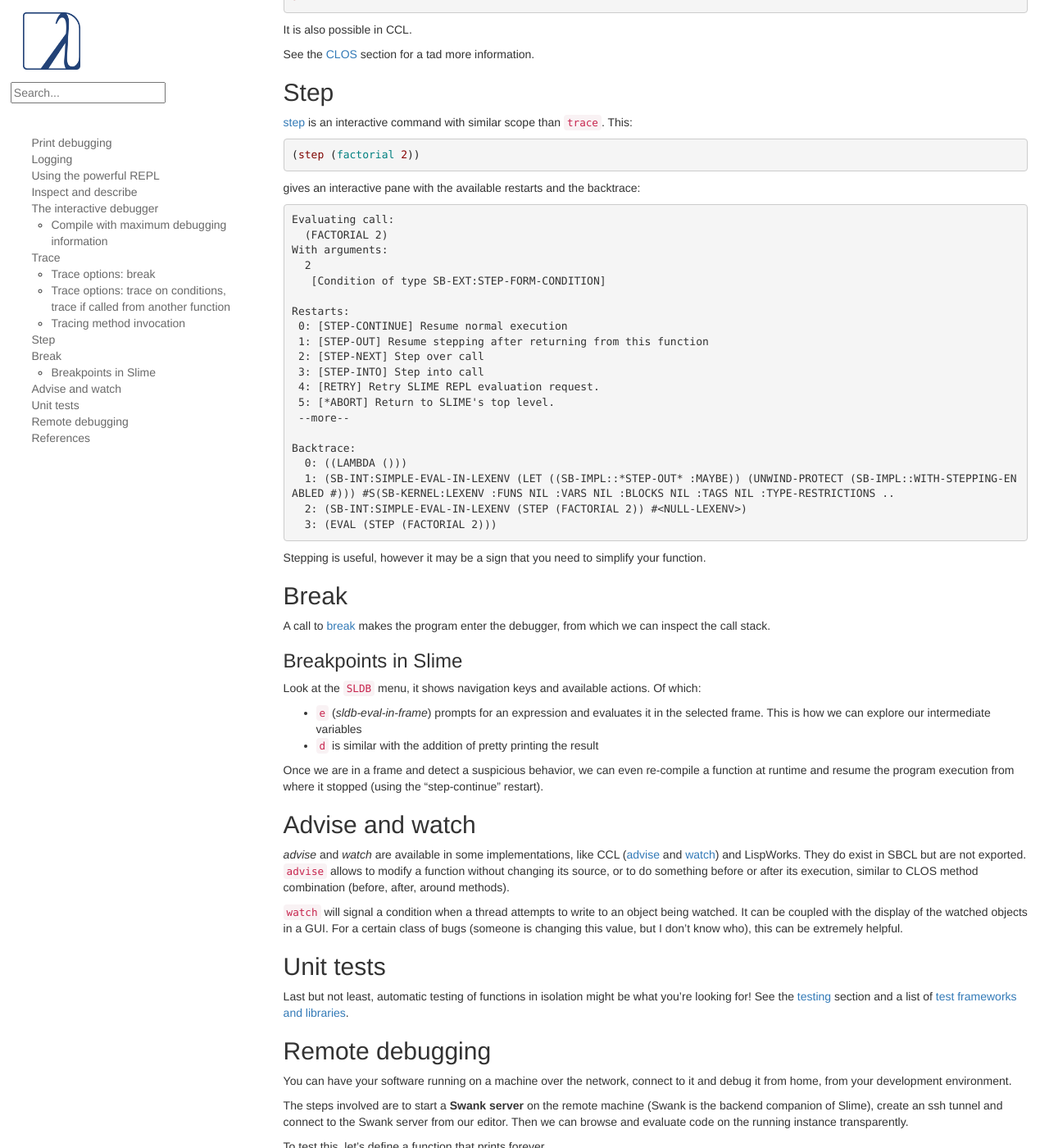
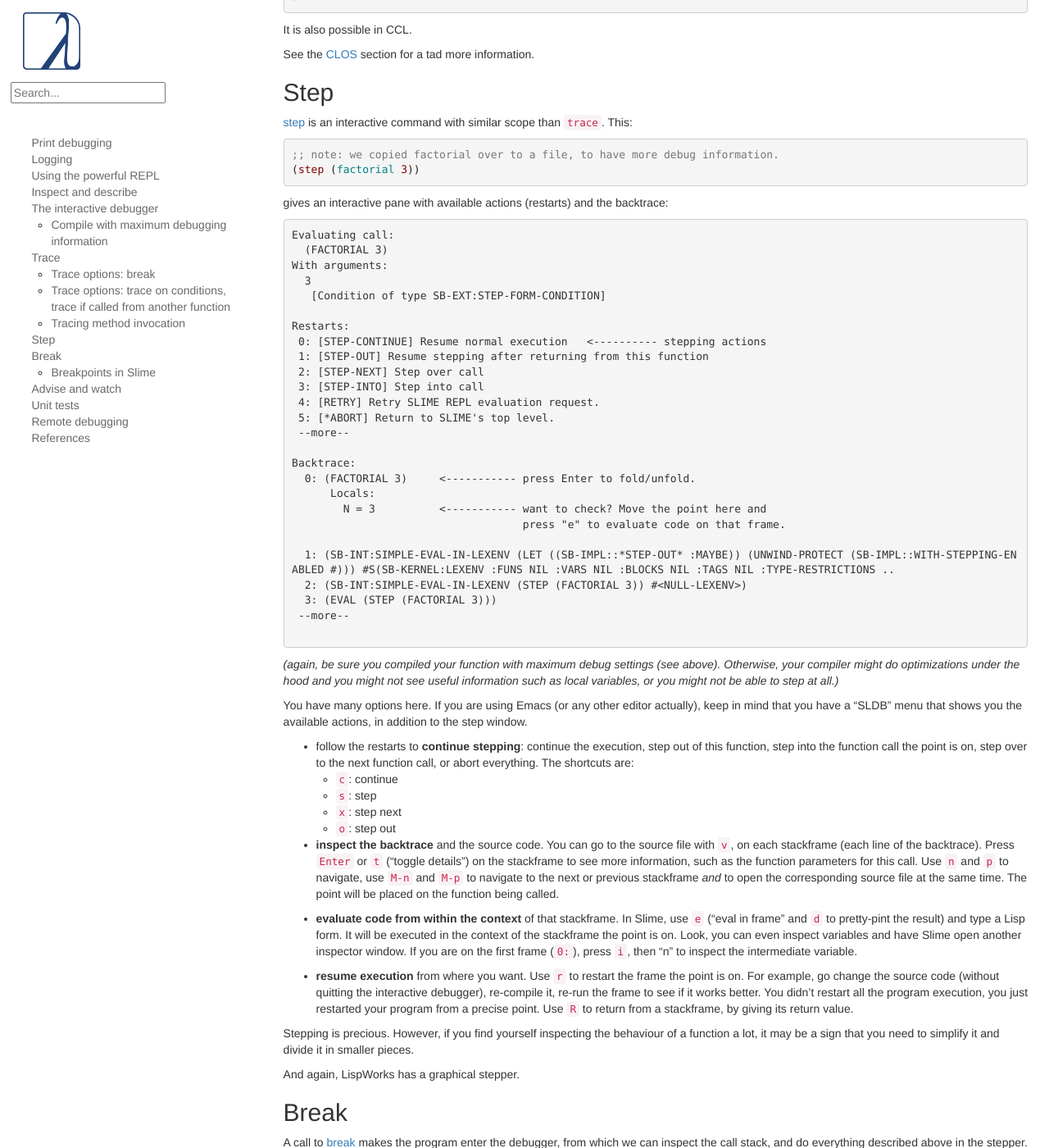
Before and after one commit to LispCookbook/cl-cookbook, a Jekyll site: the page built from debugging.md, in a window 1280 px wide and 1400 px high, scrolled down 6472 px. Shown: the whole window at 82% size. Built offline with Jekyll 4.4.1, drawn with Linux system fonts in a browser that asks for light colours; some of the changed text lies outside the part shown.

Commit message:
debugging: detail the stepper, eval in frame, restart frame
fixes #266

````diff
--- a/debugging.md
+++ b/debugging.md
@@ -191,10 +191,10 @@ and the backtrace. A few remarks:
 - the restarts are programmable, we can create our own
 - in Slime, press `v` on a stack trace frame to view the corresponding
   source file location
-- hit enter on a frame for more details
+- hit enter on a frame for more details, evaluate code from within that frame
+- hit `r` to restart a given frame (see the "step" section below)
 - we can explore the functionality with the menu that should appear
-  in our editor. See the "break" section below for a few
-  more commands (eval in frame, etc).
+  in our editor.
 
 ### Compile with maximum debugging information
 
@@ -380,24 +380,24 @@ See the [CLOS](clos.html) section for a tad more information.
 
 ## Step
 
-[step](http://www.lispworks.com/documentation/HyperSpec/Body/m_step.htm) is an interactive command with
-similar scope than `trace`. This:
+[step](http://www.lispworks.com/documentation/HyperSpec/Body/m_step.htm) is an interactive command with similar scope than `trace`. This:
 
 ~~~lisp
-(step (factorial 2))
+;; note: we copied factorial over to a file, to have more debug information.
+(step (factorial 3))
 ~~~
 
-gives an interactive pane with the available restarts and the backtrace:
+gives an interactive pane with available actions (restarts) and the backtrace:
 
 ```
 Evaluating call:
-  (FACTORIAL 2)
+  (FACTORIAL 3)
 With arguments:
-  2
+  3
    [Condition of type SB-EXT:STEP-FORM-CONDITION]
 
 Restarts:
- 0: [STEP-CONTINUE] Resume normal execution
+ 0: [STEP-CONTINUE] Resume normal execution   <---------- stepping actions
  1: [STEP-OUT] Resume stepping after returning from this function
  2: [STEP-NEXT] Step over call
  3: [STEP-INTO] Step into call
@@ -406,18 +406,74 @@ Restarts:
  --more--
 
 Backtrace:
-  0: ((LAMBDA ()))
+  0: (FACTORIAL 3)     <----------- press Enter to fold/unfold.
+      Locals:
+        N = 3          <----------- want to check? Move the point here and
+                                    press "e" to evaluate code on that frame.
+
   1: (SB-INT:SIMPLE-EVAL-IN-LEXENV (LET ((SB-IMPL::*STEP-OUT* :MAYBE)) (UNWIND-PROTECT (SB-IMPL::WITH-STEPPING-ENABLED #))) #S(SB-KERNEL:LEXENV :FUNS NIL :VARS NIL :BLOCKS NIL :TAGS NIL :TYPE-RESTRICTIONS ..
-  2: (SB-INT:SIMPLE-EVAL-IN-LEXENV (STEP (FACTORIAL 2)) #<NULL-LEXENV>)
-  3: (EVAL (STEP (FACTORIAL 2)))
+  2: (SB-INT:SIMPLE-EVAL-IN-LEXENV (STEP (FACTORIAL 3)) #<NULL-LEXENV>)
+  3: (EVAL (STEP (FACTORIAL 3)))
+ --more--
+
 ```
 
-Stepping is useful, however it may be a sign that you need to simplify your function.
+*(again, be sure you compiled your function with maximum debug
+settings (see above). Otherwise, your compiler might do optimizations
+under the hood and you might not see useful information such as local
+variables, or you might not be able to step at all.)*
+
+You have many options here. If you are using Emacs (or any other
+editor actually), keep in mind that you have a "SLDB" menu that shows
+you the available actions, in addition to the step window.
+
+- follow the restarts to **continue stepping**: continue the
+  execution, step out of this function, step into the function call
+  the point is on, step over to the next function call, or abort
+  everything. The shortcuts are:
+  - `c`: continue
+  - `s`: step
+  - `x`: step next
+  - `o`: step out
+
+- **inspect the backtrace** and the source code. You can go to the
+  source file with `v`, on each stackframe (each line of the
+  backtrace). Press `Enter` or `t` ("toggle details") on the
+  stackframe to see more information, such as the function parameters
+  for this call. Use `n` and `p` to navigate, use `M-n` and `M-p` to
+  navigate to the next or previous stackframe *and* to open the
+  corresponding source file at the same time. The point will be placed
+  on the function being called.
+
+- **evaluate code from within the context** of that stackframe. In
+  Slime, use `e` ("eval in frame" and `d` to pretty-pint the result) and
+  type a Lisp form. It will be executed in the context of the
+  stackframe the point is on. Look, you can even inspect variables and
+  have Slime open another inspector window. If you are on the first
+  frame (`0:`), press `i`, then "n" to inspect the intermediate
+  variable.
+
+- **resume execution** from where you want. Use `r` to restart the
+  frame the point is on. For example, go change the source code
+  (without quitting the interactive debugger), re-compile it, re-run
+  the frame to see if it works better. You didn't restart all the
+  program execution, you just restarted your program from a precise
+  point. Use `R` to return from a stackframe, by giving its return
+  value.
+
+Stepping is precious. However, if you find yourself inspecting the
+behaviour of a function a lot, it may be a sign that you need to
+simplify it and divide it in smaller pieces.
+
+And again, LispWorks has a graphical stepper.
+
 
 ## Break
 
-A call to [break](http://www.lispworks.com/documentation/HyperSpec/Body/f_break.htm) makes the program
-enter the debugger, from which we can inspect the call stack.
+A call to
+[break](http://www.lispworks.com/documentation/HyperSpec/Body/f_break.htm)
+makes the program enter the debugger, from which we can inspect the
+call stack, and do everything described above in the stepper.
 
 
 ### Breakpoints in Slime
@@ -432,7 +488,10 @@ actions. Of which:
 
 Once we are in a frame and detect a suspicious behavior, we can even
 re-compile a function at runtime and resume the program execution from
-where it stopped (using the "step-continue" restart).
+where it stopped (using the "step-continue" restart
+or using `r` ("restart frame") on a given stackframe).
+
+See also the [Slime-star](https://github.com/mmontone/slime-star) Emacs extension to set breakpoints without code annotations.
 
 
 ## Advise and watch
````
